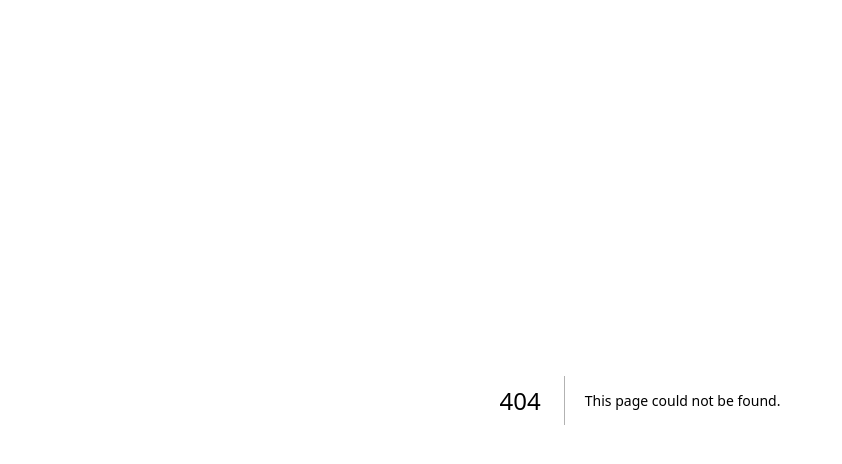
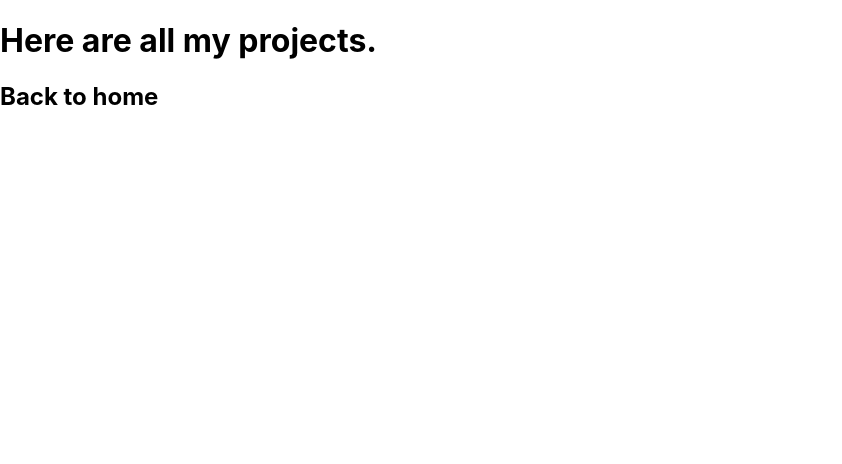
Before and after one commit to degenGenesis/Nextjs-Portfolio, a Next.js app: page /projects/projectsHome in a window 1280 px wide. Before the commit this address had no page. Shown: the top 464 px of the page, without its empty margins (0-842 px from the left). Built offline with nearby package versions, Linux system fonts and the light colour scheme.

Commit message:
Edit: boileplate

```diff
--- a/pages/index.js
+++ b/pages/index.js
@@ -1,5 +1,6 @@
 import Head from 'next/head'
 import Image from 'next/image'
+import Link from 'next/link'
 import styles from '../styles/Home.module.css'
 
 export default function Home() {
@@ -13,12 +14,11 @@ export default function Home() {
 
       <main className={styles.main}>
         <h1 className={styles.title}>
-          Welcome to <a href="https://nextjs.org">Next.js!</a>
+          Hi, I'm Trevor. <Link href="/projects/projectsHome">Check out my projects!</Link>
         </h1>
 
         <p className={styles.description}>
-          Get started by editing{' '}
-          <code className={styles.code}>pages/index.js</code>
+          Or preview the links and see my bio below{' '}
         </p>
 
         <div className={styles.grid}>
--- /dev/null
+++ b/pages/projects/projectsHome.js
@@ -0,0 +1,12 @@
+import Link from 'next/link';
+
+export default function FirstPost() {
+  return (
+    <>
+      <h1>Here are all my projects.</h1>
+      <h2>
+        <Link href="/">Back to home</Link>
+      </h2>
+    </>
+  );
+}
--- a/styles/globals.css
+++ b/styles/globals.css
@@ -21,6 +21,6 @@ a {
   }
   body {
     color: white;
-    background: black;
+    background: rgba(0, 89, 255, 0.116);
   }
 }
```
